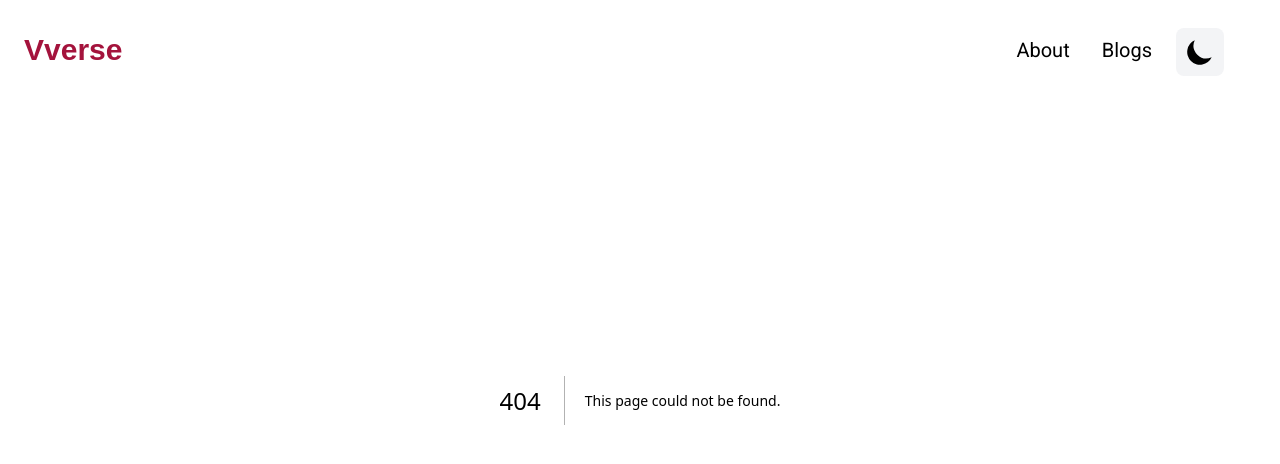
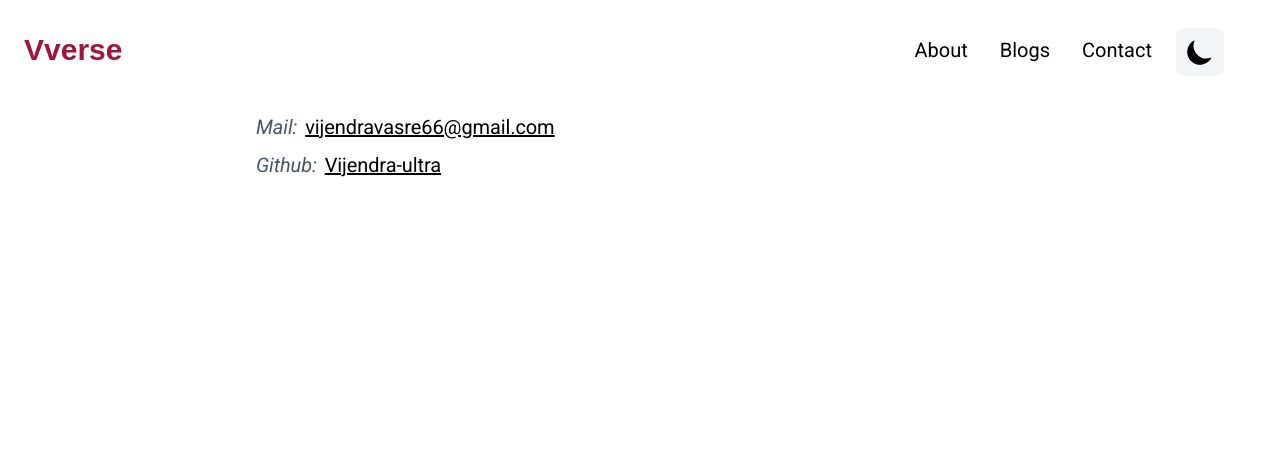
Before and after one commit to Vijendra-ultra/Vijendraverse-cool, a Next.js app: page /contacts in a window 1280 px wide. Before the commit this address had no page. Shown: the top 464 px of the page. Built offline with nearby package versions, Linux system fonts and the light colour scheme; a web font is replaced by a local one.

Commit message:
Added contacts and improved the overall styling a bit

```diff
--- a/package.json
+++ b/package.json
@@ -12,6 +12,7 @@
   "dependencies": {
     "@supabase/supabase-js": "^2.53.0",
     "@tailwindcss/cli": "^4.1.11",
+    "highlight.js": "^11.11.1",
     "next": "15.4.5",
     "react": "19.1.0",
     "react-dom": "19.1.0",
--- a/src/app/blgs/[id]/page.tsx
+++ b/src/app/blgs/[id]/page.tsx
@@ -1,7 +1,10 @@
 import Styles from "@/app/posts.module.css";
 import { supabase } from "@/supabase";
 import { DateConverter } from "@/utils/functions";
+import Link from "next/link";
+
 import { use } from "react";
+
 const BlogDisplayer = ({ params }: { params: Promise<{ id: string }> }) => {
   const { id } = use(params);
   const { data } = use(
@@ -9,18 +12,35 @@ const BlogDisplayer = ({ params }: { params: Promise<{ id: string }> }) => {
   );
 
   return (
-    <article className="pt-24 px-5 major--section postDisplayComp mx-auto">
-      <h1 className="text-hxl leading-11 md:leading-20 lsp sm:text-5xl md:text-7xl fw-max inter--font">
+    <article className="pt-24 px-5 major--section postDisplayComp mx-auto  mb-24">
+      <h1 className="text-hxl leading-11 md:leading-16 lsp sm:text-5xl md:text-6xl fw-max inter--font">
         {data?.title}
       </h1>
       <div className="mt-3 inter--font text-md md:text-xl italic">
         <span className="text-gray-800 dark:text-gray-300">Written on </span>
-        <span className="text-md roboto">{DateConverter(data?.date)}</span>
+        <span className="text-sm md:text-xl roboto">
+          {DateConverter(data?.date)}
+        </span>
       </div>
       <div
         dangerouslySetInnerHTML={{ __html: data?.post_ct }}
-        className={`${Styles.postsStyles} mt-4 mb-24`}
+        className={`${Styles.postsStyles} mt-4`}
       ></div>
+      <div className="mt-12 flex gap-3">
+        <Link href="/blgs">
+          <button className="px-3 py-2 dark:bg-white bg-black text-white dark:text-black inter--font rounded-md cursor-pointer font-bold">
+            Goback
+          </button>
+        </Link>
+        <button className="px-3 py-2 dark:bg-white dark:text-black  bg-black text-white inter--font rounded-md cursor-pointer font-bold">
+          Share
+        </button>
+        <Link href="/contacts">
+          <button className="px-3 py-2 dark:bg-white dark:text-black  bg-black text-white inter--font rounded-md cursor-pointer font-bold">
+            Contact
+          </button>
+        </Link>
+      </div>
     </article>
   );
 };
--- /dev/null
+++ b/src/app/contacts/page.tsx
@@ -0,0 +1,40 @@
+export const metadata = {
+  title: "Here's how you could contact Vijendra",
+};
+const Contacts = () => {
+  return (
+    <article className="md:pt-24 pt-20 overflow-x-hidden min-h-screen bg-white dark:bg-[#0a0908] dark:text-white">
+      <section className="major--section px-4 mx-auto ">
+        <div className="mt-4">
+          <div className="flex gap-2 ">
+            <span className="pnormal md:text-xl italic text-gray-600 text-pforMobileSmall leading-normal">
+              Mail:
+            </span>
+            <a
+              type="email"
+              title="Blogger's email"
+              className="pnormal md:text-xl text-pforMobileSmall underline  hover:text-pink leading-normal"
+            >
+              vijendravasre66@gmail.com
+            </a>
+          </div>
+          <div className="flex gap-2 mt-2 ">
+            <span className="pnormal  md:text-xl italic text-gray-600  text-pforMobileSmall leading-normal">
+              Github:
+            </span>{" "}
+            <a
+              href="https://github.com/Vijendra-ultra"
+              target="_blank"
+              title="Blogger's github profile"
+              className="pnormal md:text-xl text-pforMobileSmall underline  hover:text-pink leading-normal"
+            >
+              Vijendra-ultra
+            </a>
+          </div>
+          <div className="flex gap-2 mt-2 "></div>
+        </div>
+      </section>
+    </article>
+  );
+};
+export default Contacts;
--- a/src/app/globals.css
+++ b/src/app/globals.css
@@ -77,18 +77,29 @@
     @apply md:px-3;
   }
   .postDisplayComp {
-    p {
+    p,
+    pre {
       @apply mb-5;
       /* font-family: "Inter", serif; */
-      font-family: "Roboto", Arial, Helvetica, sans-serif;
-      @apply text-pblack dark:text-white;
+      font-family: "Inter", Arial, Helvetica, sans-serif;
+      @apply text-pblack dark:text-[#C8C8C8] md:dark:text-white;
     }
     h2 {
       font-family: "Inter", serif;
-      @apply text-2xl sm:text-4xl md:text-5xl mb-8;
+      @apply text-3xl font-bold  md:text-4xl mb-3 md:mb-6;
+    }
+    h3 {
+      font-family: "Inter", serif;
+      @apply text-xl font-bold sm:text-2xl md:text-3xl mb-3 md:mb-6;
+    }
+    strong {
+      @apply dark:text-white;
     }
     img {
       @apply my-8 min-h-[200px] min-w-full sm:min-w-auto sm:min-h-[400px] md:min-h-[500px] rounded-sm;
     }
+    .code {
+      @apply px-3 py-4 dark:bg-gray-500 dark:text-white;
+    }
   }
 }
--- a/src/app/layout.tsx
+++ b/src/app/layout.tsx
@@ -3,7 +3,7 @@ import "./globals.css";
 import Navbar from "@/comps/Navbar";
 
 export const metadata = {
-  title: "Vijendraverse-A blog by Vijendra(cool raw thoughts only)",
+  title: "Vijendraverse--A blog by Vijendra (cool raw thoughts only)",
   description:
     "Vijendraverse is blog written by Vijendra mainly covering up tech, life and more.",
   keywords: [
@@ -14,6 +14,11 @@ export const metadata = {
     "Vijendra Poojary",
     "Verse",
     "Vij",
+    "Vijendra Vasre",
+    "Vasre",
+    "vijendra_gpitw",
+    "Vijendra musings",
+    "Musings",
   ],
 };
 export default function RootLayout({
@@ -24,7 +29,7 @@ export default function RootLayout({
   return (
     <html lang="en" suppressHydrationWarning>
       <head>
-        <title>Vijendra's blogs maybe poetic,idiotic or everything.</title>
+        <title>Vijendra's blogs maybe poetic, idiotic or everything.</title>
       </head>
       <body className="dark:bg-darkModeBlack bg-white text-black dark:text-white  ">
         <script
--- a/src/comps/Navbar.tsx
+++ b/src/comps/Navbar.tsx
@@ -24,7 +24,12 @@ const Navbar = () => {
               Blogs
             </button>
           </Link>
-
+          <Link href="/contacts">
+            {" "}
+            <button className="text-xl cursor-pointer roboto nav--btn hover:bg-[#ddd]  hover:dark:bg-[#212529]  ">
+              Contact
+            </button>
+          </Link>
           <div>
             <DarkModeToggleBtn />
           </div>
--- /dev/null
+++ b/src/comps/SyntaxHighlighter.tsx
@@ -0,0 +1,27 @@
+"use client";
+import hljs from "highlight.js";
+import "highlight.js/styles/monokai-sublime.css";
+import { useEffect, useRef } from "react";
+type SyntaxHighlighterProp = {
+  children: React.ReactNode;
+  language?: string;
+};
+const SyntaxHighlighter: React.FC<SyntaxHighlighterProp> = ({
+  children,
+  language,
+}) => {
+  const codeRef = useRef(null);
+  useEffect(() => {
+    if (codeRef.current) {
+      hljs.highlightElement(codeRef.current);
+    }
+  }, [children]);
+  return (
+    <pre className="mb-4 rounded-md md:mb-6">
+      <code ref={codeRef} className={language ? `language-${language}` : ""}>
+        {children}
+      </code>
+    </pre>
+  );
+};
+export default SyntaxHighlighter;
```
Also changed, not shown: src/app/posts.module.css (+15 -4 lines), 1 other file (tests, documents, lock files or other folders).
